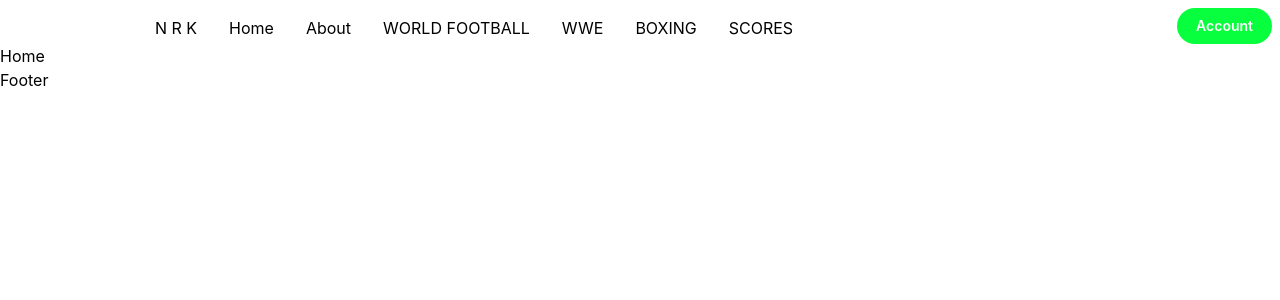
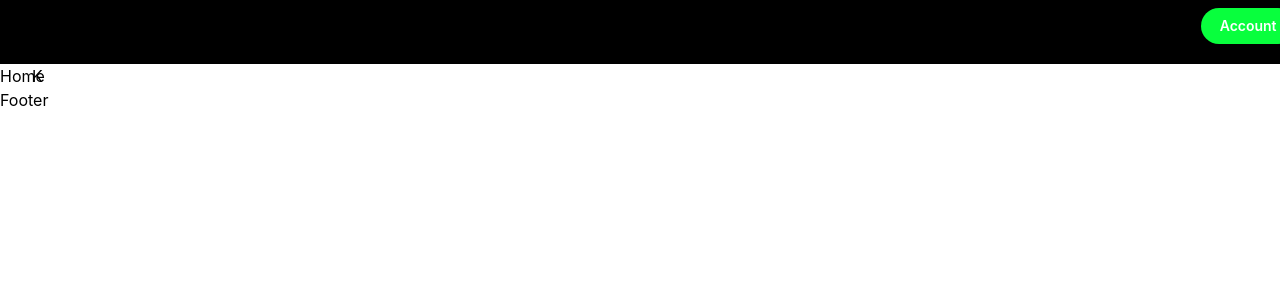
Before and after one commit to Rhyz26/blog, a React (Vite) app: page / in a window 1280 px wide. Shown: the top 300 px of the page. Built offline with nearby package versions, Linux system fonts and the light colour scheme.

Commit message:
styling the header components

```diff
--- a/src/components/Header.jsx
+++ b/src/components/Header.jsx
@@ -10,33 +10,37 @@ function Header() {
 
       <div className="header">
         <ul>
-          <li>
+          <li className="text-black bg-white font-extrabold h-7">
             <Link to="/">N R K</Link>
           </li>
 
-          <li>
+
+
+
+          <li className="text-white font-extrabold">
             <Link to="/">Home</Link>
           </li>
 
-          <li>
+          <li className="text-white font-extrabold">
             <Link to="/about">About</Link>
           </li>
 
-          <li>
+          <li className="text-white font-extrabold">
             <Link to="/worldfootball">WORLD FOOTBALL</Link>
           </li>
 
-          <li>
+          <li className="text-white font-extrabold">
             <Link to="/wwe">WWE</Link>
           </li>
 
-          <li>
+          <li className="text-white font-extrabold">
             <Link to="/boxing">BOXING</Link>
           </li>
 
-          <li>
+          <li className="text-white font-extrabold">
             <Link to="/scores">SCORES</Link>
           </li>
+
         </ul>
 
 
@@ -47,6 +51,7 @@ function Header() {
             color="rgba(8, 255, 61, 1)"
             size="sm"
             radius="xl"
+            className="text-black"
 
           >
             Account
--- a/src/index.css
+++ b/src/index.css
@@ -11,11 +11,11 @@
 
 ul{
 
-  @apply flex gap-8 pt-4 ml-8
+  @apply flex justify-start gap-6 pt-4 ml-8 mr-96
 }
 
 .header{
-  @apply flex gap-96 justify-end mr-2
+  @apply flex gap-72 bg-black h-16
 }
 .button{
   @apply pt-2
```
